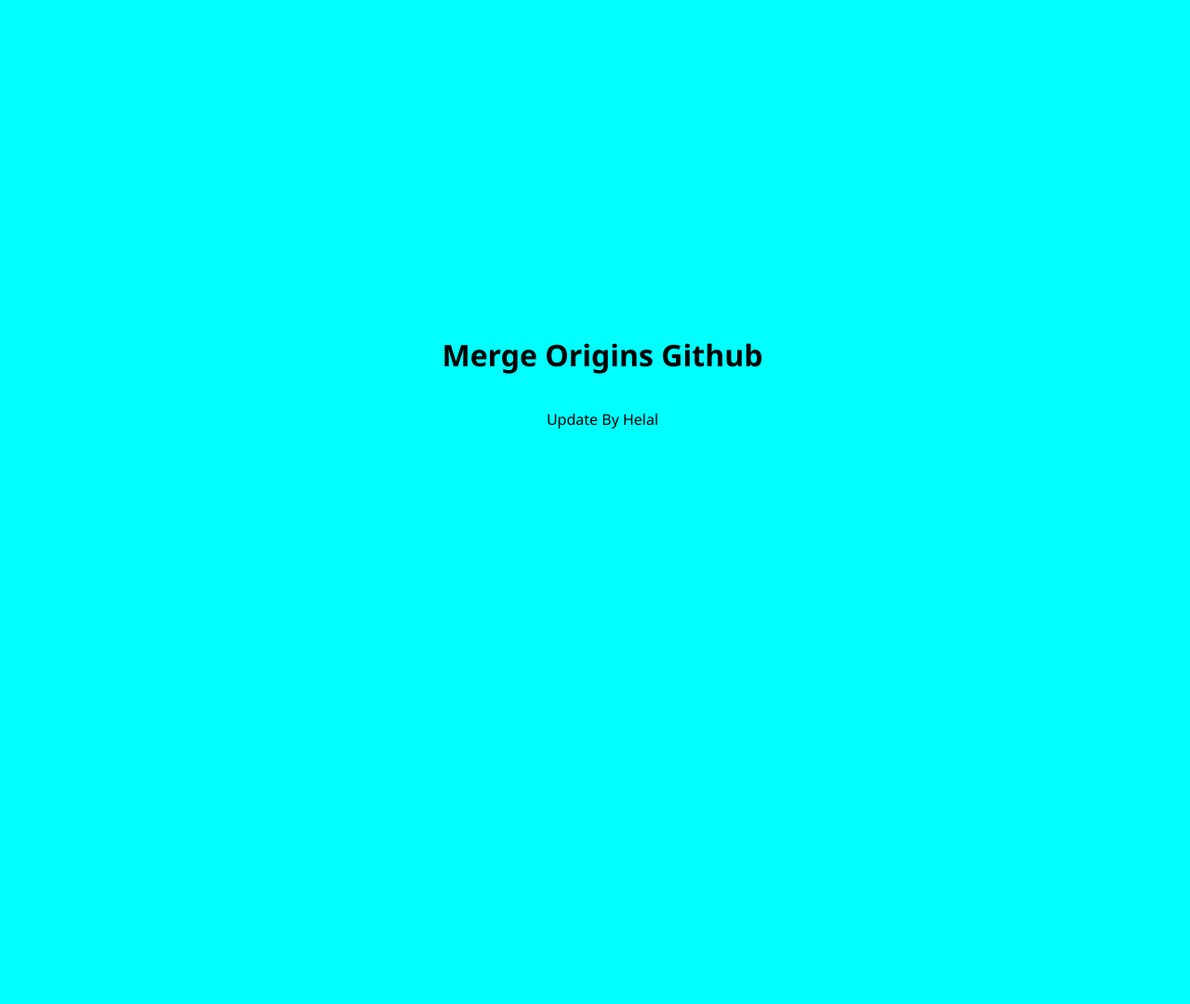
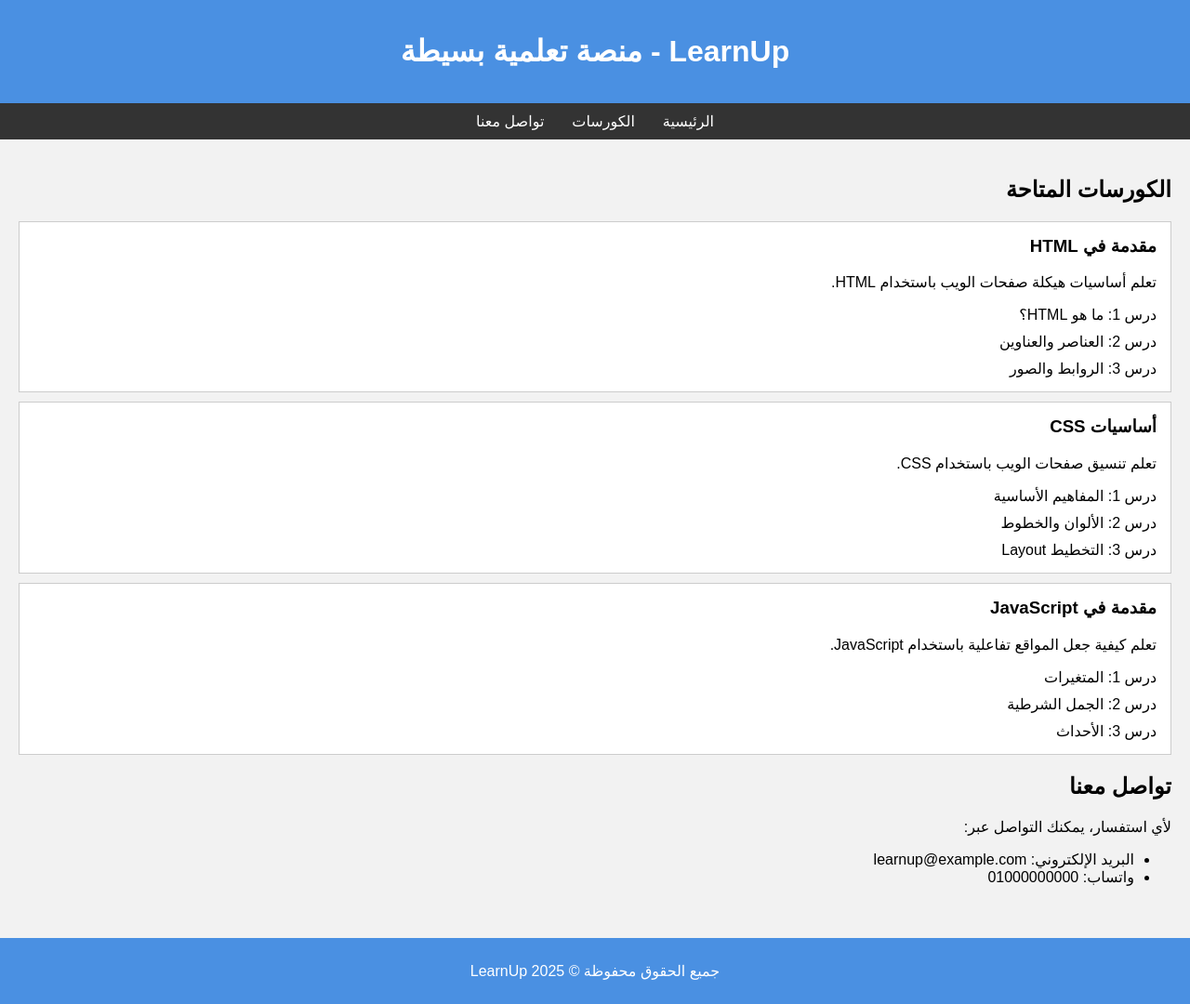
Before and after one commit to helal-1/project-helal-omar, a plain HTML site: page index.html in a window 1280 px wide. Shown: the whole page at 93% size. Before the commit the page ends 816 px from the top, so only its background shows below. Drawn offline with Linux system fonts and the light colour scheme.

Commit message:
update code

```diff
--- a/assets/style_css/main.css
+++ b/assets/style_css/main.css
@@ -1,11 +1,57 @@
-body{
-    font-family: 'Segoe UI', Tahoma, Geneva, Verdana, sans-serif;
-    text-transform: capitalize;display: flex;
-    align-items: center;
+body {
+    font-family: sans-serif;
+    margin: 0;
+    padding: 0;
+    background: #f2f2f2;
+    direction: rtl;
+}
+
+header {
+    background: #4a90e2;
+    color: white;
+    padding: 15px;
+    text-align: center;
+}
+
+nav {
+    background: #333;
+    display: flex;
     justify-content: center;
-    width: 100%;
-    height: 100vh;
-    overflow: hidden;
-    flex-direction: column;
-    background-color: aqua;
 }
+
+nav a {
+    color: white;
+    padding: 10px 15px;
+    text-decoration: none;
+}
+
+nav a:hover {
+    background: #555;
+}
+
+.container {
+    padding: 20px;
+}
+
+.course-card {
+    background: white;
+    border: 1px solid #ccc;
+    padding: 15px;
+    margin: 10px 0;
+}
+
+.course-card h3 {
+    margin-top: 0;
+}
+
+.lesson {
+    margin-top: 10px;
+}
+
+footer {
+    background: #4a90e2;
+    color: white;
+    text-align: center;
+    padding: 10px;
+    margin-top: 20px;
+}
--- a/index.html
+++ b/index.html
@@ -1,14 +1,60 @@
 <!DOCTYPE html>
-<html lang="en">
+<html lang="ar" dir="rtl">
+
 <head>
-    <meta charset="UTF-8">
-    <meta name="viewport" content="width=device-width, initial-scale=1.0">
+    <meta charset="UTF-8" />
+    <meta name="viewport" content="width=device-width, initial-scale=1.0" />
     <link rel="stylesheet" href="./assets/style_css/main.css">
-    <title>Document</title>
+    <title>منصة التعلم - LearnUp</title>
 </head>
+
 <body>
-    <h1>merge origins github</h1>
-    <p>update by helal</p>
-    <script src="./assets/java_script/app.js"></script>
+    <header>
+        <h1>LearnUp - منصة تعلمية بسيطة</h1>
+    </header>
+    <nav>
+        <a href="#">الرئيسية</a>
+        <a href="#courses">الكورسات</a>
+        <a href="#contact">تواصل معنا</a>
+    </nav>
+    <div class="container">
+        <section id="courses">
+            <h2>الكورسات المتاحة</h2>
+            <div class="course-card">
+                <h3>مقدمة في HTML</h3>
+                <p>تعلم أساسيات هيكلة صفحات الويب باستخدام HTML.</p>
+                <div class="lesson">درس 1: ما هو HTML؟</div>
+                <div class="lesson">درس 2: العناصر والعناوين</div>
+                <div class="lesson">درس 3: الروابط والصور</div>
+            </div>
+            <div class="course-card">
+                <h3>أساسيات CSS</h3>
+                <p>تعلم تنسيق صفحات الويب باستخدام CSS.</p>
+                <div class="lesson">درس 1: المفاهيم الأساسية</div>
+                <div class="lesson">درس 2: الألوان والخطوط</div>
+                <div class="lesson">درس 3: التخطيط Layout</div>
+            </div>
+            <div class="course-card">
+                <h3>مقدمة في JavaScript</h3>
+                <p>تعلم كيفية جعل المواقع تفاعلية باستخدام JavaScript.</p>
+                <div class="lesson">درس 1: المتغيرات</div>
+                <div class="lesson">درس 2: الجمل الشرطية</div>
+                <div class="lesson">درس 3: الأحداث</div>
+            </div>
+        </section>
+
+        <section id="contact">
+            <h2>تواصل معنا</h2>
+            <p>لأي استفسار، يمكنك التواصل عبر:</p>
+            <ul>
+                <li>البريد الإلكتروني: learnup@example.com</li>
+                <li>واتساب: 01000000000</li>
+            </ul>
+        </section>
+    </div>
+    <footer>
+        <p>جميع الحقوق محفوظة &copy; LearnUp 2025</p>
+    </footer>
 </body>
+
 </html>
```
